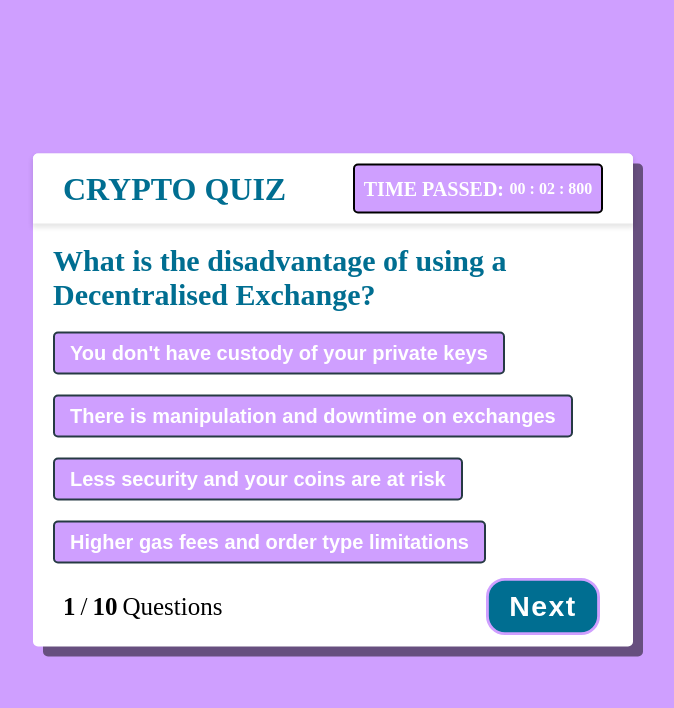
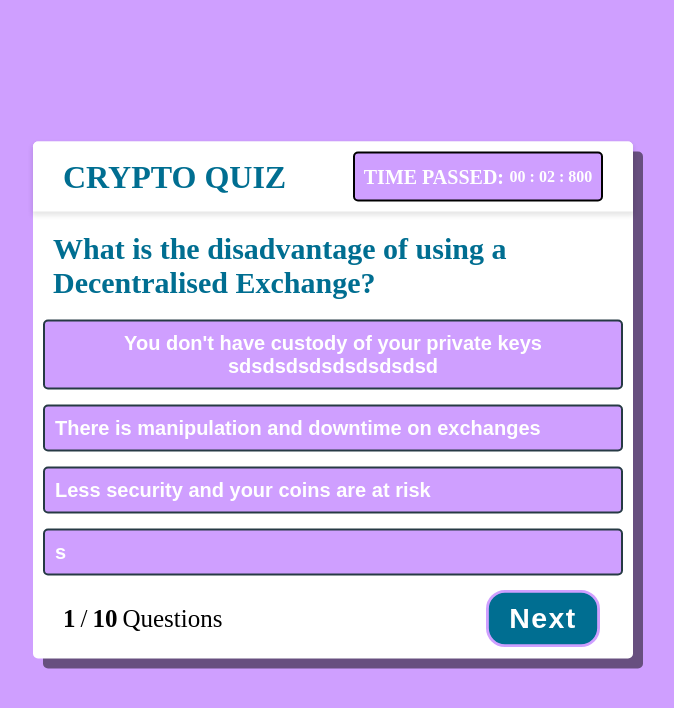
Before and after one commit to RiyadhKh4n/crypto-quiz, a plain HTML site: page index.html in a window 1280 px wide. Both pictures are taken after a click on the button "Replay Quiz". Shown: the whole page, without its empty margins (307-981 px from the left). Drawn offline with Linux system fonts and the light colour scheme.

Commit message:
Fix width of .options to be 100% of container

```diff
--- a/assets/css/style.css
+++ b/assets/css/style.css
@@ -243,29 +243,34 @@ h2 {
     color: #006E91;
 }
 
-.option_list .option {
-    margin: 1em;
-    display: flex;
-}
-
 .question-section .option_list {
     display: block;
+    margin-left: 10px;
+    margin-right: 10px;
 }
 
 .question-section .option_list .option {
-    background: #CF9FFF;
-    border: 1px solid #263a44;
-    color: white;
-    font-weight: bold;
-    border-radius: 5px;
-    padding: 8px 15px;
-    font-size: 17px;
-    margin-bottom: 15px;
-    cursor: pointer;
-    transition: all 0.3s ease;
     display: flex;
     align-items: center;
     justify-content: space-between;
+
+    background: #CF9FFF;
+    border: 1px solid #263a44;
+    border-radius: 5px;
+    color: white;
+
+    font-weight: bold;
+    font-size: 17px;
+
+    margin-bottom: 15px;
+    margin-right: 50px;
+
+    padding: 10px 10px;
+
+    width: 100%;
+
+    cursor: pointer;
+    transition: all 0.3s ease;
 }
 
 section .option_list .option:last-child {
@@ -528,11 +533,6 @@ td {
         font-size: 20px;
     }
 
-    .option_list .option {
-        margin: 1em;
-        display: flex;
-    }
-
     .question-section .que_text .questions {
         font-size: 30px;
     }
--- a/index.html
+++ b/index.html
@@ -59,10 +59,10 @@
                     <span class="questions">What is the disadvantage of using a Decentralised Exchange?</span>
                 </div>
                 <div class="option_list">
-                    <button class="option">You don't have custody of your private keys</button>
+                    <button class="option">You don't have custody of your private keys sdsdsdsdsdsdsdsdsd</button>
                     <button class="option">There is manipulation and downtime on exchanges</button>
                     <button class="option">Less security and your coins are at risk</button>
-                    <button class="option">Higher gas fees and order type limitations</button>
+                    <button class="option">s</button>
                 </div>
             </section>
 
```
